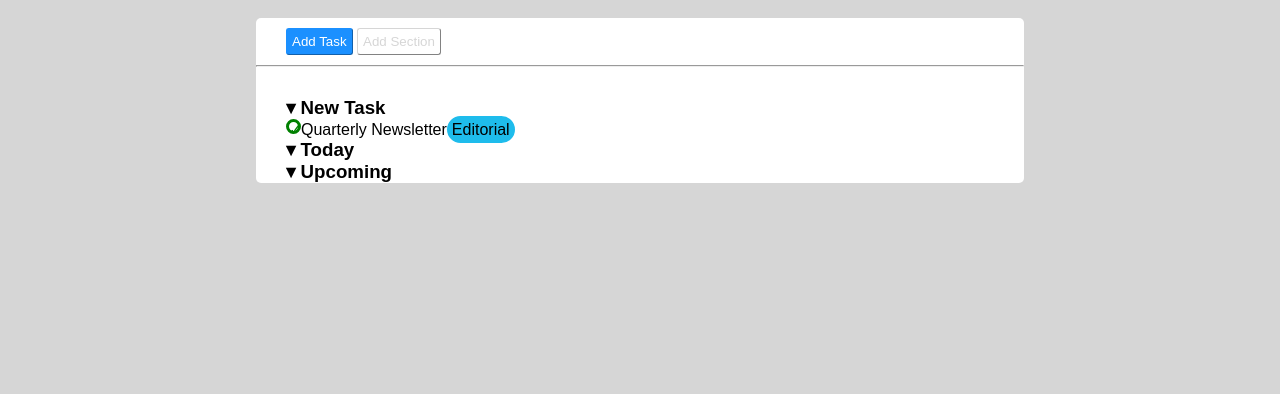
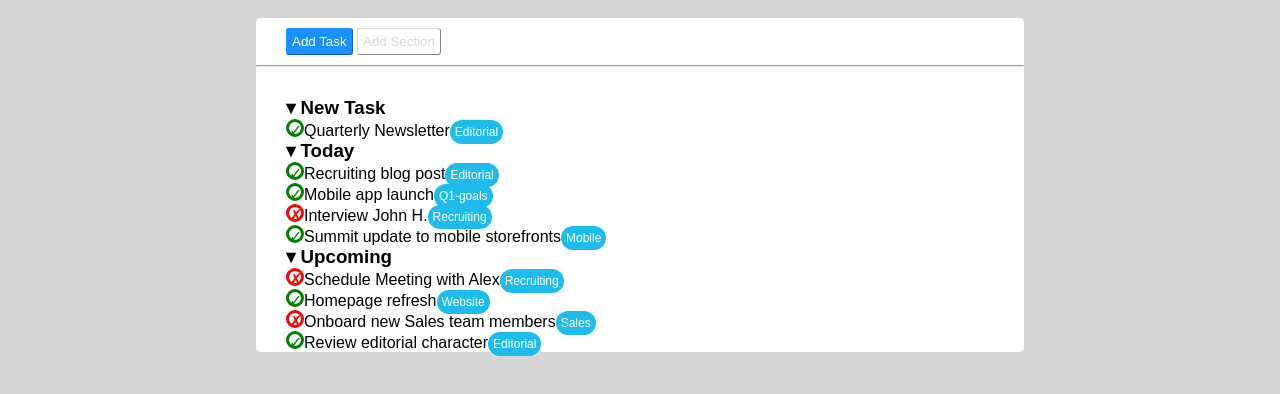
Before and after one commit to MichelaRicci/html-css-toboolist, a plain HTML site: page index.html in a window 1280 px wide. Shown: the part 82-476 px from the top of the page. Drawn offline with Linux system fonts and the light colour scheme.

Commit message:
list complete

```diff
--- a/css/style.css
+++ b/css/style.css
@@ -79,11 +79,12 @@ button {
 
 .cerchio {
     display: inline-block;
-    width: 15px;
-    height: 15px;
+    width: 18px;
+    height: 18px;
     border-radius: 50%;
     border: solid;
-    line-height: 15px;
+    line-height: 18px;
+    text-align: center;
 
 
 }
@@ -95,6 +96,8 @@ button {
 }
 
 .to-do {
+    border-color: red;
+    color: red;
 
 }
 
@@ -104,4 +107,6 @@ button {
     height: 15px;
     border-radius: 15px;
     padding: 5px;
+    color: #ffffff;
+    font-size: 12px;
 }
--- a/index.html
+++ b/index.html
@@ -28,12 +28,28 @@
             <li>
                 <h3>&blacktriangledown; New Task</h3>
                 <ul>
-                    <li><span class="cerchio done">&check;</span>Quarterly Newsletter<span class="label">Editorial</span></li>
+                    <li><span class="cerchio done">&check;</span>Quarterly Newsletter<span class="label azzurro">Editorial</span></li>
                 </ul>
             </li>
 
-            <li><h3>&blacktriangledown; Today</h3></li>
-            <li><h3>&blacktriangledown; Upcoming</h3></li>
+            <li>
+                <h3>&blacktriangledown; Today</h3>
+                <ul>
+                    <li><span class="cerchio done">&check;</span>Recruiting blog post<span class="label azzurro">Editorial</span></li>
+                    <li><span class="cerchio done">&check;</span>Mobile app launch<span class="label viola">Q1-goals</span></li>
+                    <li><span class="cerchio to-do">&cross;</span>Interview John H.<span class="label verde">Recruiting</span></li>
+                    <li><span class="cerchio done">&check;</span>Summit update to mobile storefronts<span class="label arancione">Mobile</span></li>
+                </ul>
+            </li>
+            <li>
+                <h3>&blacktriangledown; Upcoming</h3>
+                <ul>
+                    <li><span class="cerchio to-do">&cross;</span>Schedule Meeting with Alex<span class="label verde">Recruiting</span></li>
+                    <li><span class="cerchio done">&check;</span>Homepage refresh<span class="label rosa">Website</span></li>
+                    <li><span class="cerchio to-do">&cross;</span>Onboard new Sales team members<span class="label olive">Sales</span></li>
+                    <li><span class="cerchio done">&check;</span>Review editorial character<span class="label arancione">Editorial</span></li>
+                </ul>
+            </li>
         </ul>
 
      </div>
```
